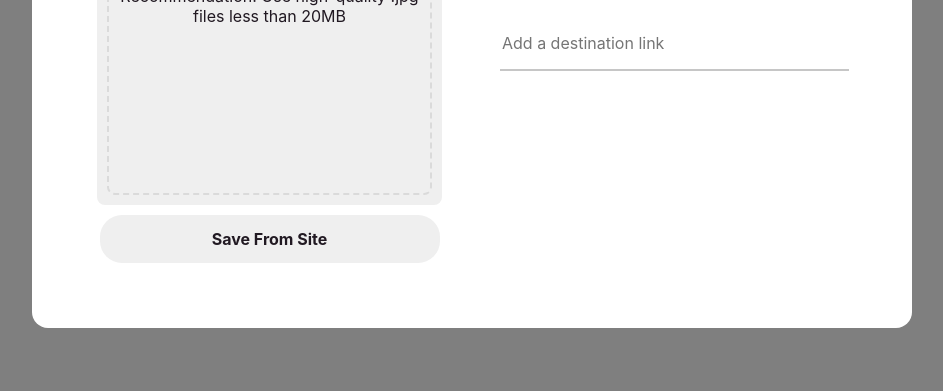
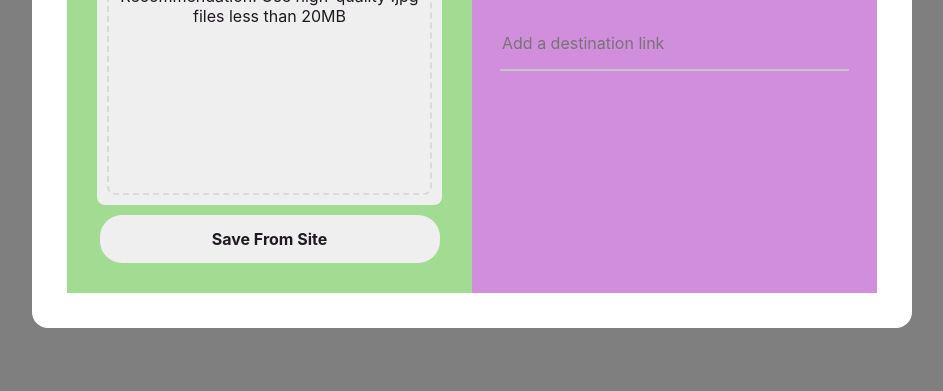
Before and after one commit to whatsupsumit/project11, a plain HTML site: page js-pinterest-clone-main/modal.html in a window 1280 px wide. Shown: the part 409-800 px from the top of the page, without its empty margins (168-1111 px from the left). Drawn offline with Linux system fonts and the light colour scheme.

Commit message:
Update modal_styles.css

```diff
--- a/js-pinterest-clone-main/styles/modal_styles.css
+++ b/js-pinterest-clone-main/styles/modal_styles.css
@@ -32,11 +32,11 @@
 }
 
 #left_side {
-  /* background-color: orange; */
+  background-color: rgb(162, 220, 147);
 }
 
 #right_side {
-  /* background-color: blue; */
+  background-color: rgb(209, 142, 220);
 }
 
 .pint_mock_icon_container {
```
